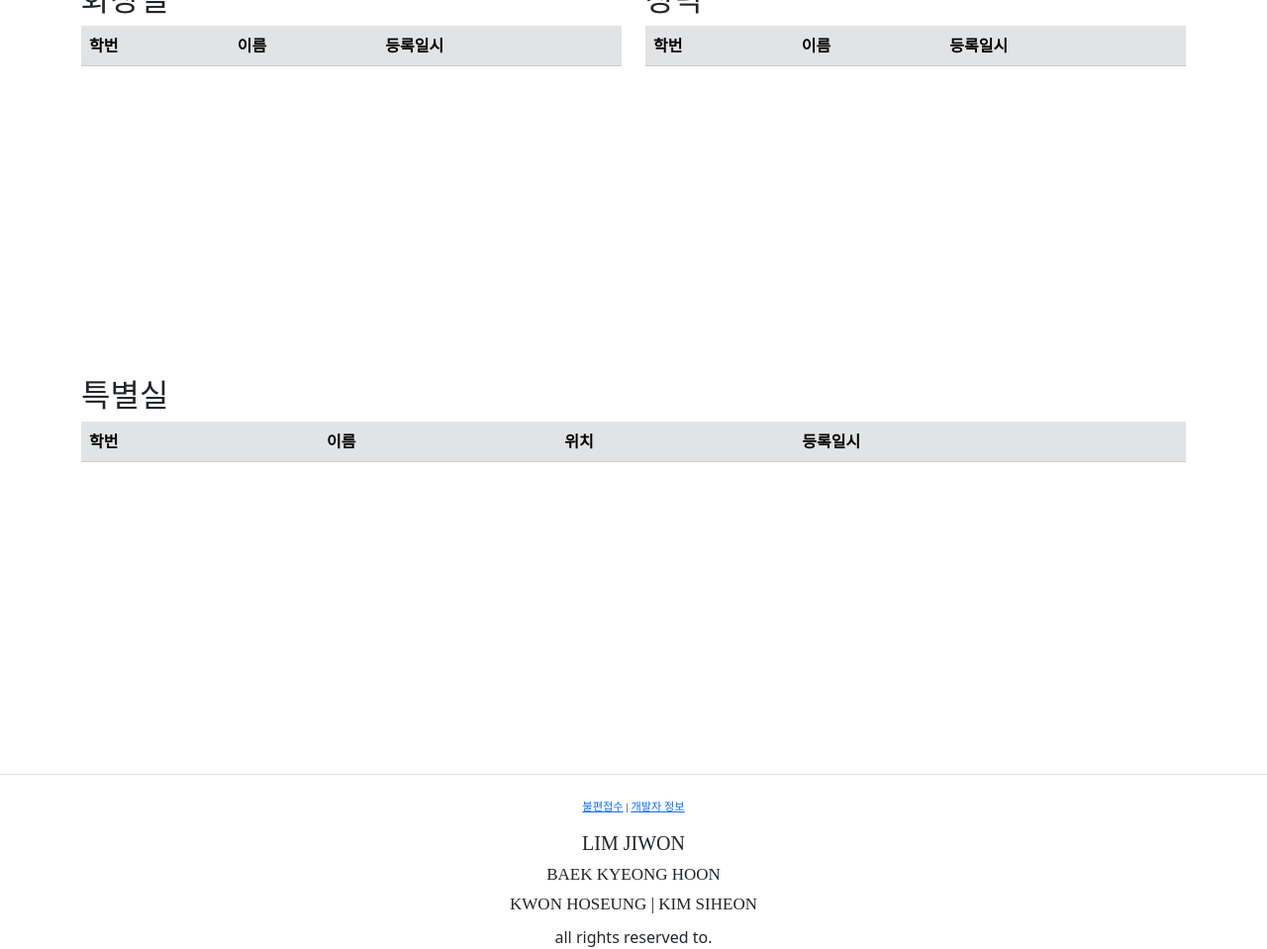
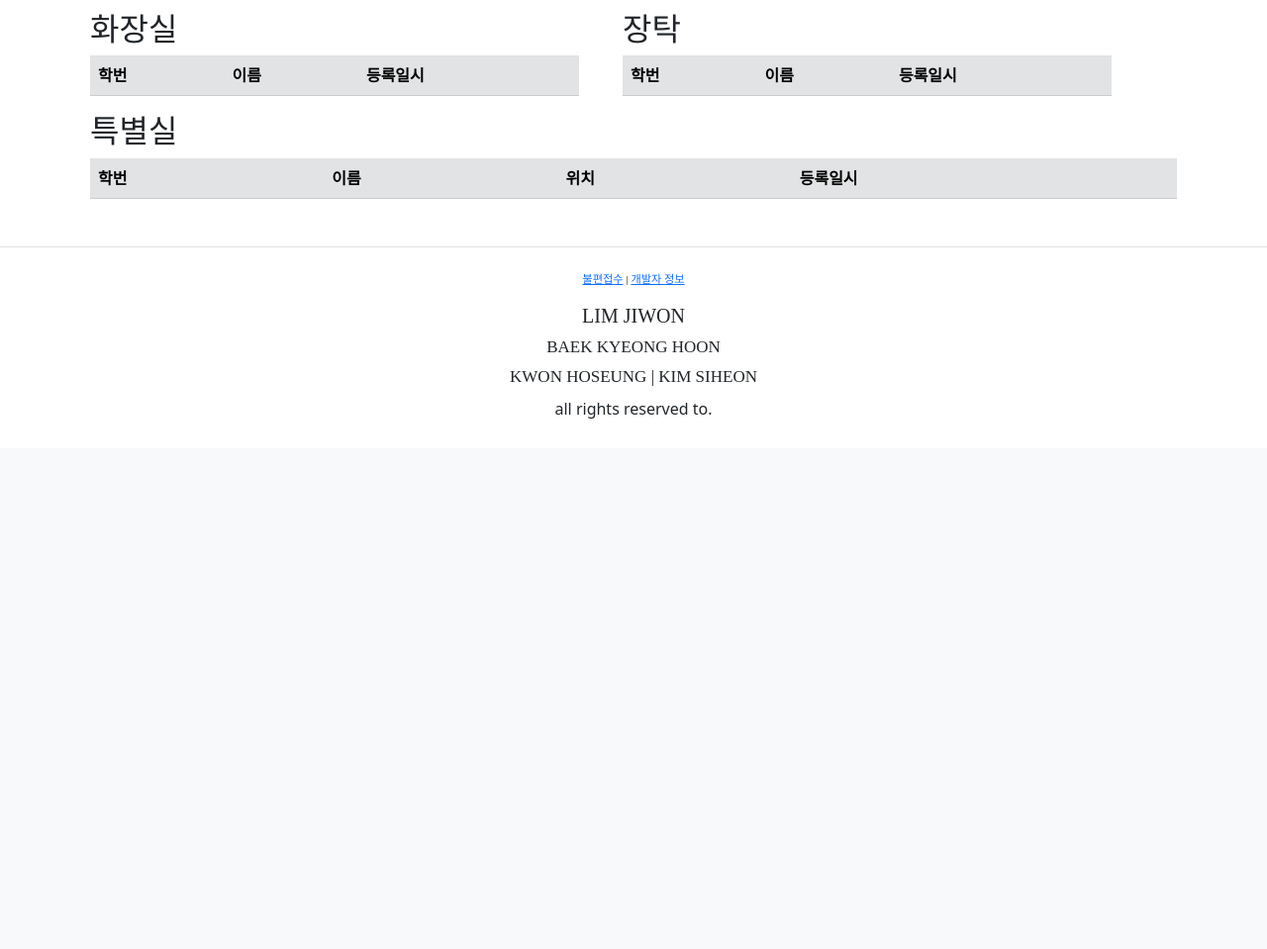
Before and after one commit to Sup-xort/DG1S_LMS, a Django app: page /status_board in a window 1280 px wide. Shown: the part 347-1306 px from the top of the page at 99% size. After the commit the page ends 770 px from the top, so only its background shows below. Run offline with Django 5.2, Linux system fonts and the light colour scheme; data that the repository does not hold is empty; some libraries are stand-ins or nearby versions; some web fonts are replaced.

Commit message:
Merge remote-tracking branch 'origin/master'

```diff
--- a/pybo/views.py
+++ b/pybo/views.py
@@ -14,11 +14,9 @@ import json
 import time
 
 def home(request):
-    print('?')
     return hhome(request, 0)
 
 def hhome(request, day):
-    print('??')
     dish = meal(int(day))
     context = {'b': dish[0], 'l': dish[1], 'd': dish[2], 't':dish[3], 'day':day}
 
--- a/templates/base.html
+++ b/templates/base.html
@@ -11,6 +11,9 @@
     <link rel="stylesheet" type="text/css" href="{% static 'style.css' %}">
     <title>DG1S WEB SYS</title>
     <link href="/static/images/mlogo.png" rel="shortcut icon" type="image/x-icon">
+    <link rel="apple-touch-icon" sizes="180x180" href="/static/images/mlogo.png">
+    <link rel="manifest" href="{% static 'manifest.json' %}">
+
 
     <style>
         @font-face {
--- a/templates/pybo/home.html
+++ b/templates/pybo/home.html
@@ -16,7 +16,7 @@
             </form>
         </div>
     </div>
-    <div class="my-auto" style="font-family: 'Gmarket'; margin: 5%; display:flex; flex-wrap: wrap">
+    <div class="my-auto" style="font-family: 'Gmarket'; display:flex; flex-wrap: wrap">
         <!-- 아코디언 -->
         <div class="col mx-2" style="min-width: 350px">
             <div style="text-align: center">
--- a/templates/pybo/status_board.html
+++ b/templates/pybo/status_board.html
@@ -1,11 +1,10 @@
 {% extends 'base.html' %}
 {% block content %}
-<div class="container" style="height: 100vh;">
-    <div class="row" style="height: 50%;">
-        <div class="col-6 d-flex flex-column">
+    <div class="justify-content-center align-content-center" style="padding: 30px;width: 100%;">
+        <div style="display: flex; flex-wrap: wrap; margin-left:auto;margin-right:auto;width: 90%;height: 45%">
+            <div style="width: 45%">
                 <h2>화장실</h2>
-            <div class="table-responsive flex-grow-1 overflow-auto">
-                <table class="table">
+                <table class="table" style="overflow-x:hidden; overflow-y:scroll; height:40%;">
                     <thead>
                         <tr class="table-secondary">
                             <th>학번</th>
@@ -24,11 +23,10 @@
                     </tbody>
                 </table>
             </div>
-        </div>
-        <div class="col-6 d-flex flex-column">
+            <div style="margin: 2%"></div>
+            <div style="width: 45%">
                 <h2>장탁</h2>
-            <div class="table-responsive flex-grow-1 overflow-auto">
-                <table class="table">
+                <table class="table" style="">
                     <thead>
                         <tr class="table-secondary">
                             <th>학번</th>
@@ -48,12 +46,9 @@
                 </table>
             </div>
         </div>
-    </div>
-    <div class="row" style="height: 50%;">
-        <div class="col-12 d-flex flex-column">
+        <div style="margin-left:auto;margin-right:auto;width: 90%;height: 45%">
             <h2>특별실</h2>
-            <div class="table-responsive flex-grow-1 overflow-auto">
-                <table class="table">
+            <table class="table" style="">
                 <thead>
                     <tr class="table-secondary">
                         <th>학번</th>
@@ -75,6 +70,4 @@
             </table>
         </div>
     </div>
-    </div>
-</div>
 {% endblock %}
```
Also changed, not shown: static/manifest.json (added). Lines whose indentation alone changed are shown as unchanged.
